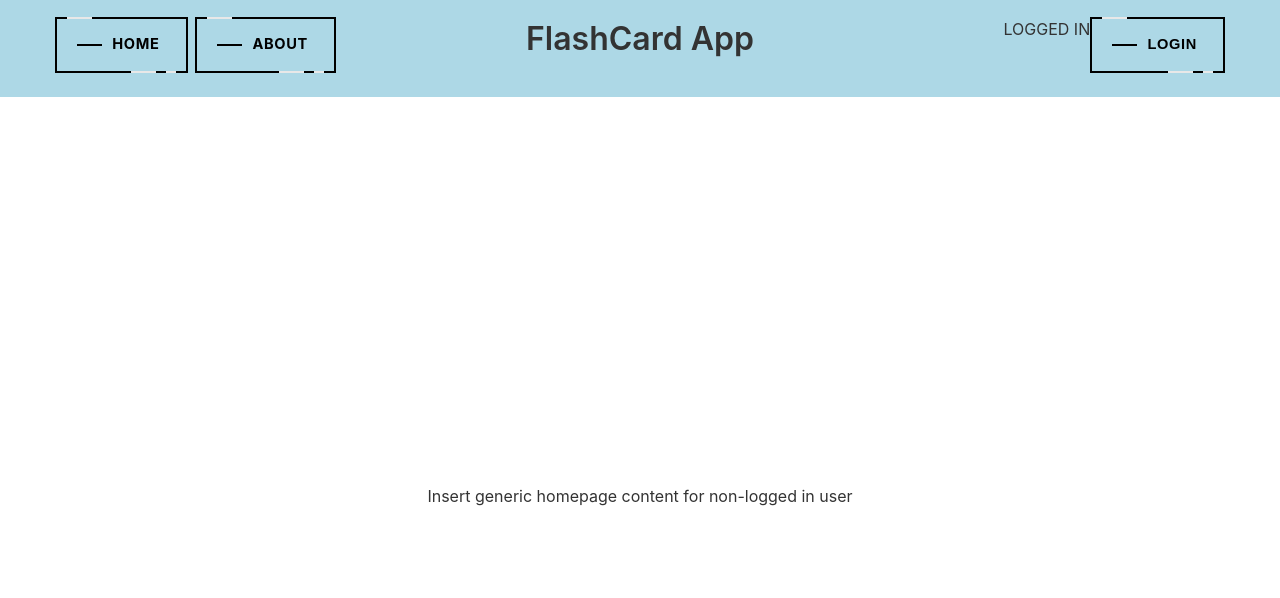
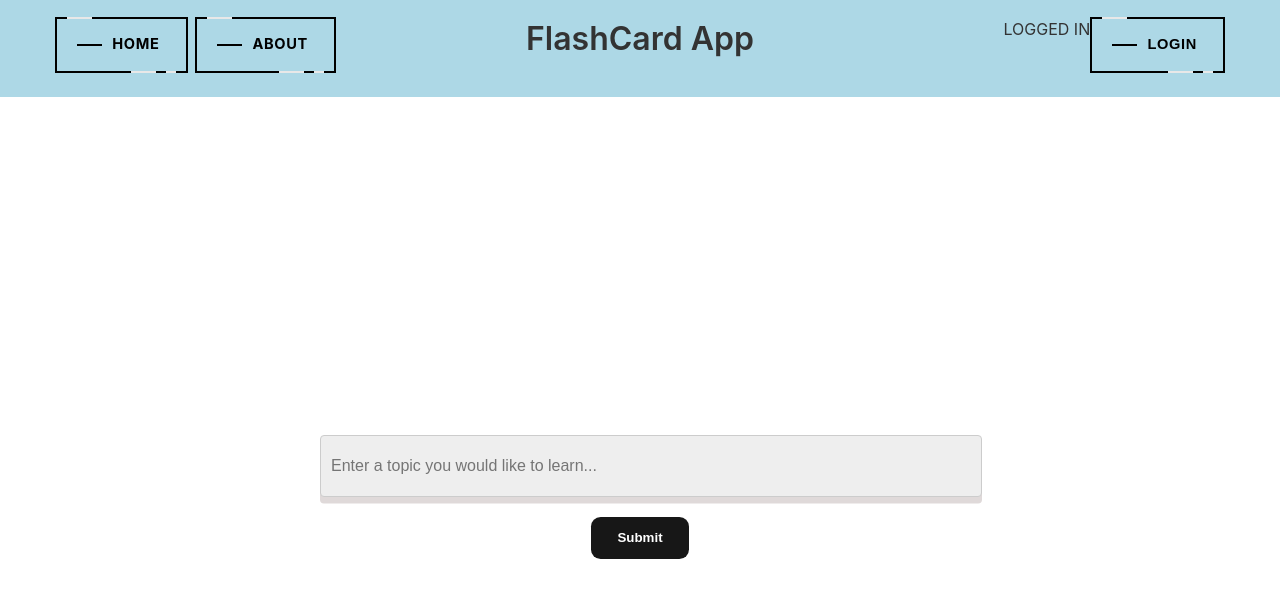
Before and after one commit to FlashCardGeneratorApp/Flashcard-App-Frontend, a React (Vite) app: page / in a window 1280 px wide. Shown: the top 598 px of the page. Built offline with nearby package versions, Linux system fonts and the light colour scheme; no server answers.

Commit message:
css styling

```diff
--- /dev/null
+++ b/src/components/Home.css
@@ -0,0 +1,72 @@
+.input-wrapper input {
+    background-color: #eee;
+    border: none;
+    padding: 1rem;
+    font-size: 1rem;
+    width: 13em;
+    border-radius: 1rem;
+    color: lightcoral;
+    box-shadow: 0 0.4rem #dfd9d9;
+    cursor: pointer;
+  }
+
+  .input-wrapper input:focus {
+    outline-color: lightblue;
+  }
+
+  .button-container {
+    font-family: Arial, Helvetica, sans-serif;
+    font-weight: bold;
+    color: white;
+    background-color: #171717;
+    padding: 1em 2em;
+    border: none;
+    border-radius: .6rem;
+    position: relative;
+    cursor: pointer;
+    overflow: hidden;
+  }
+
+  .button-container .circle {
+    position: absolute;
+    left: 50%;
+    top: 50%;
+    height: 30px;
+    width: 30px;
+    background-color: lightblue;
+    border-radius: 50%;
+    transition: .6s ease;
+  }
+
+  .button-container .circle:nth-child(6) {
+    position: relative;
+  }
+
+  .button-container .circle:nth-child(1) {
+    transform: translate(-3.3em, -4em);
+  }
+
+  .button-container .circle:nth-child(2) {
+    transform: translate(-6em, 1.3em);
+  }
+
+  .button-container .circle:nth-child(3) {
+    transform: translate(-.2em, 1.8em);
+  }
+
+  .button-container .circle:nth-child(4) {
+    transform: translate(3.5em, 1.4em);
+  }
+
+  .button-container .circle:nth-child(5) {
+    transform: translate(3.5em, -3.8em);
+  }
+
+  .button-container:hover .circle:not(:nth-child(6)) {
+    transform: translate(-50%, -50%) scale(4);
+    transition: 1.5s ease;
+  }
+
+  .button-container:hover .text {
+    color: black;
+  }
--- a/src/components/Home.jsx
+++ b/src/components/Home.jsx
@@ -1,4 +1,5 @@
 import React, { useState, useEffect } from 'react'; // Import useState from React
+import "./Home.css";
 
 import { useNavigate } from 'react-router-dom';
 
@@ -46,31 +47,37 @@ const Home = () => {
 
   return (
     <div style={{ display: 'flex', flexDirection: 'column', alignItems: 'center', justifyContent: 'center', height: '100vh' }}>
-      {isLoggedIn ? (
+      {/* {isLoggedIn ? ( */}
         <p style={{ margin: 'auto', width: '50%', textAlign: 'center' }}>
-          <input
-            style={{ width: '100%', height: '40px' }}
-            placeholder="Enter a topic you would like to learn..."
-            value={topic}
-            onChange={handleInputChange}
-          />
-          <button
-            type="submit"
+          <div class="input-wrapper">
+          <input style={{ width: '100%', height: '40px' }}
+                type="text" placeholder="Enter a topic you would like to learn..."
+                name="text"
+                class="input"
+                value={topic}
+                onChange={handleInputChange}/>
+          </div>
+
+          <button class="button-container"
+          type="submit"
             style={{
-              width: '100%',
-              height: '40px',
-              backgroundColor: 'lightblue',
             }}
-            onClick={handleSubmit}
-          >
-            Submit
-          </button>
+            onClick={handleSubmit}>
+  <span class="circle circle1"></span>
+  <span class="circle circle2"></span>
+  <span class="circle circle3"></span>
+  <span class="circle circle4"></span>
+  <span class="circle circle5"></span>
+  <span class="text">Submit</span>
+</button>
+
+
         </p>
-      ) : (
+      {/* ) : (
         <div>
           Insert generic homepage content for non-logged in user
         </div>
-      )}
+      )} */}
     </div>
   );
 };
```
